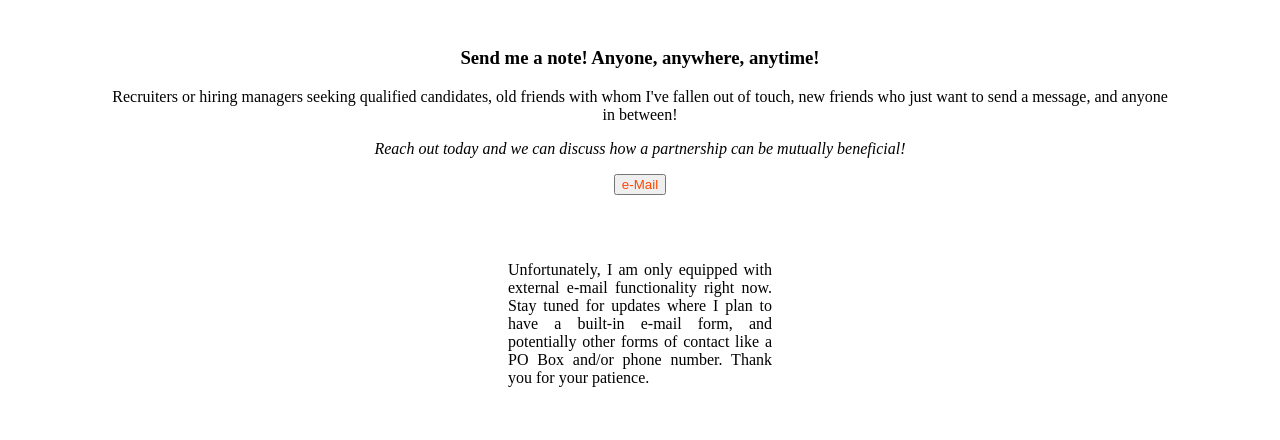
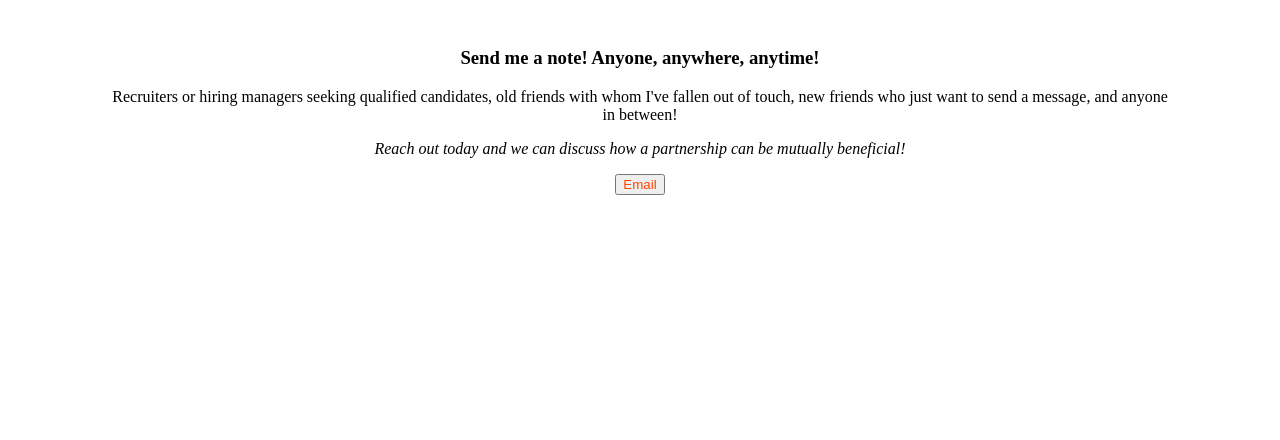
Before and after one commit to iansilbe/iansilbe.github.io, a plain HTML site: page contact.html in a window 1280 px wide. Shown: the part 202-642 px from the top of the page. Drawn offline with Linux system fonts and the light colour scheme.

Commit message:
Update contact.html

```diff
--- a/contact.html
+++ b/contact.html
@@ -24,8 +24,7 @@
             <h3>Send me a note!  Anyone, anywhere, anytime!</h3>
             <p>Recruiters or hiring managers seeking qualified candidates, old friends with whom I've fallen out of touch, new friends who just want to send a message, and anyone in between!</p>
             <p><i>Reach out today and we can discuss how a partnership can be mutually beneficial!</i></p>
-            <button><a href="mailto:ian.silberzweig.website@gmail.com">e-Mail</a></button>
-            <p class="sp-note">Unfortunately, I am only equipped with external e-mail functionality right now.  Stay tuned for updates where I plan to have a built-in e-mail form, and potentially other forms of contact like a PO Box and/or phone number.  Thank you for your patience.</p>
+            <button><a href="mailto:ian.silberzweig@gmail.com">Email</a></button>
         </div>
     </body>
 </html>
```
